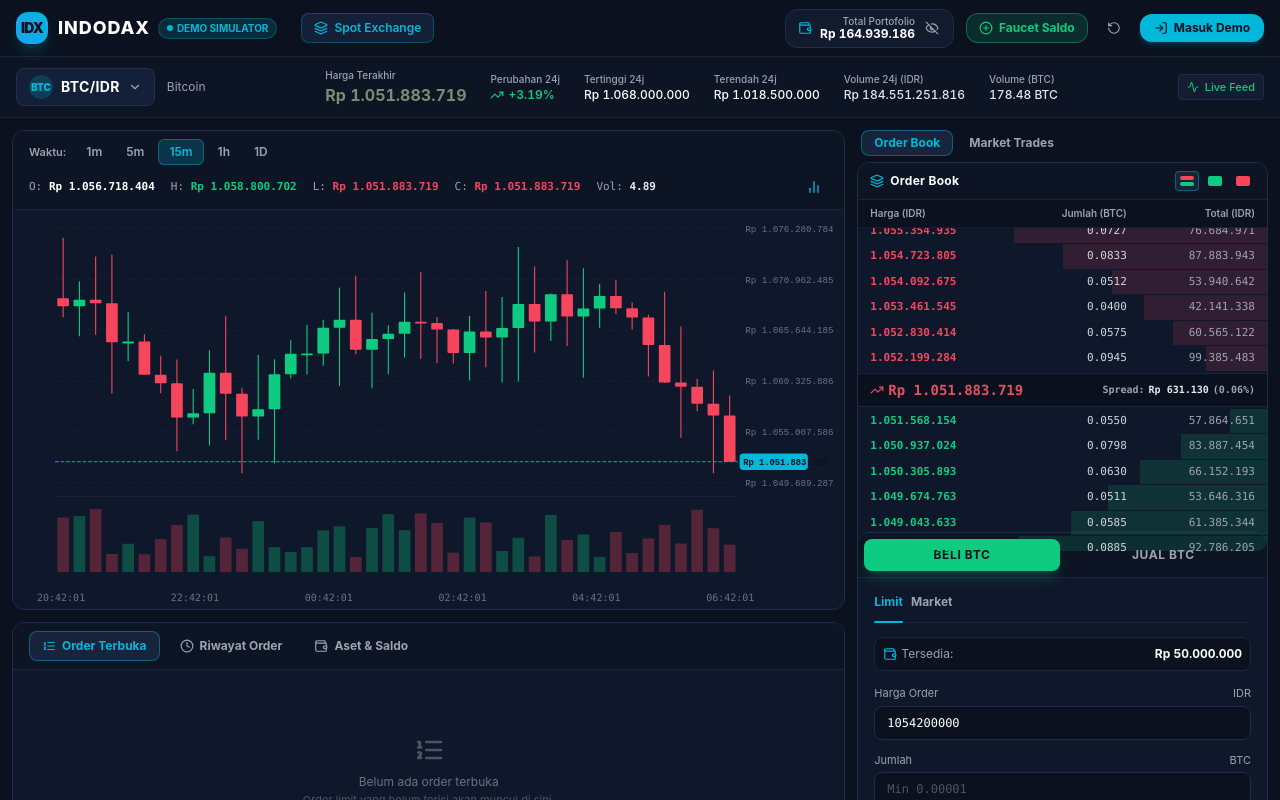
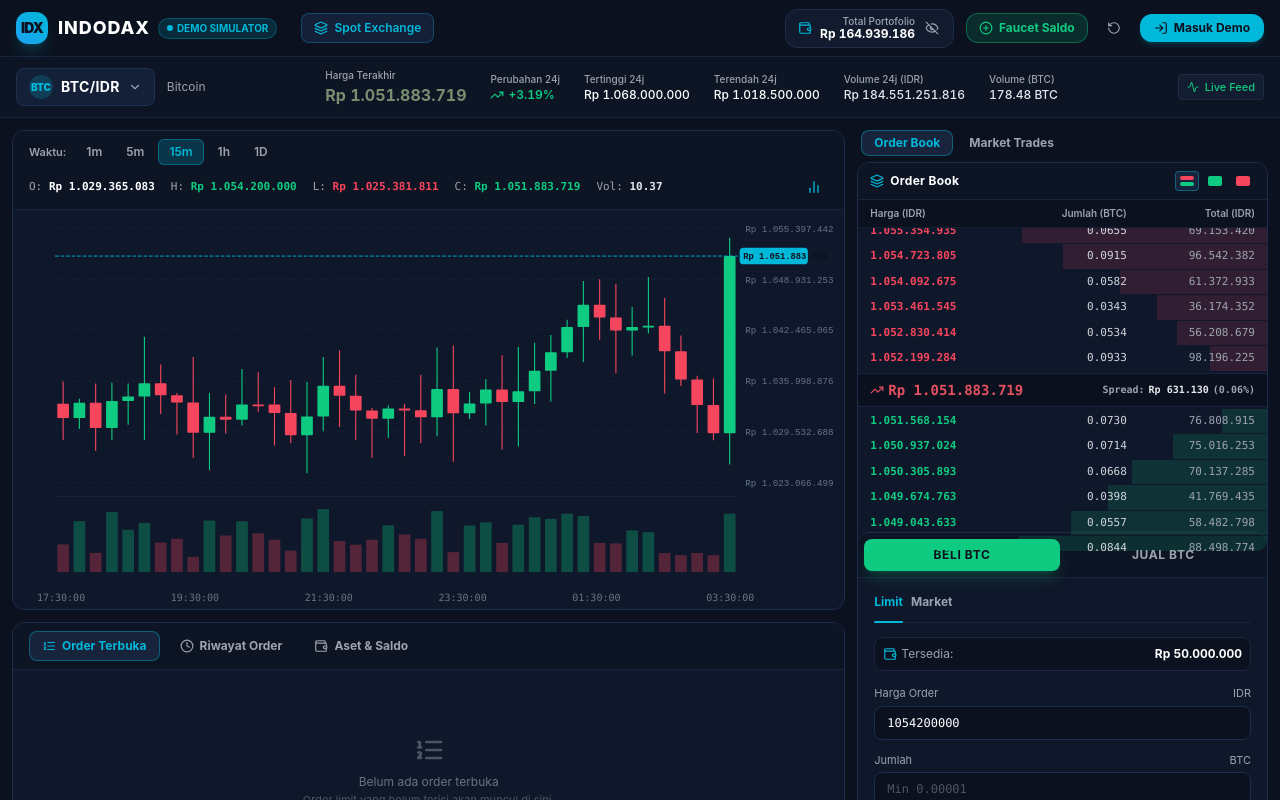
Before and after one commit to restufff/test-technical-trade, a Next.js app: page / in a window 1280 px wide. Shown: the top 800 px of the page. Built offline with nearby package versions, Linux system fonts and the light colour scheme.

Commit message:
fix: resolve react hydration mismatch by ensuring deterministic SSR and client mount synchronization

```diff
--- a/src/app/layout.tsx
+++ b/src/app/layout.tsx
@@ -12,8 +12,11 @@
   children: React.ReactNode;
 }) {
   return (
-    <html lang="id" className="dark">
-      <body className="bg-background text-gray-100 min-h-screen antialiased selection:bg-indodax-cyan selection:text-black">
+    <html lang="id" className="dark" suppressHydrationWarning>
+      <body
+        className="bg-background text-gray-100 min-h-screen antialiased selection:bg-indodax-cyan selection:text-black"
+        suppressHydrationWarning
+      >
         {children}
       </body>
     </html>
--- a/src/app/page.tsx
+++ b/src/app/page.tsx
@@ -1,6 +1,6 @@
 'use client';
 
-import React, { useState } from 'react';
+import React, { useState, useEffect } from 'react';
 import { AuthProvider } from '@/context/AuthContext';
 import { MarketProvider } from '@/context/MarketContext';
 import { TradingProvider } from '@/context/TradingContext';
@@ -23,6 +23,11 @@
   const [selectedPrice, setSelectedPrice] = useState<number | null>(null);
   const [selectedAmount, setSelectedAmount] = useState<number | null>(null);
   const [rightPanelTab, setRightPanelTab] = useState<'orderbook' | 'trades'>('orderbook');
+  const [isMounted, setIsMounted] = useState(false);
+
+  useEffect(() => {
+    setIsMounted(true);
+  }, []);
 
   const handleSelectPrice = (price: number) => {
     setSelectedPrice(price);
@@ -31,6 +36,24 @@
   const handleSelectAmount = (amount: number) => {
     setSelectedAmount(amount);
   };
+
+  if (!isMounted) {
+    return (
+      <div className="min-h-screen flex flex-col bg-[#0b111e] text-gray-100">
+        <Navbar />
+        <MarketTickerBar />
+        <div className="flex-grow flex items-center justify-center min-h-[400px]">
+          <div className="flex flex-col items-center gap-3">
+            <div className="w-10 h-10 border-4 border-indodax-cyan border-t-transparent rounded-full animate-spin" />
+            <span className="text-xs text-gray-400 font-semibold tracking-wide">
+              Memuat Indodax Trading Platform...
+            </span>
+          </div>
+        </div>
+        <Footer />
+      </div>
+    );
+  }
 
   return (
     <div className="min-h-screen flex flex-col bg-[#0b111e] text-gray-100">
@@ -55,7 +78,7 @@
 
         {/* Right Section (Order Book / Trades + Trading Form) - spans 4 cols on desktop */}
         <section className="lg:col-span-4 flex flex-col gap-2 sm:gap-3">
-          {/* Tab Switcher for Orderbook vs Market Trades on smaller heights */}
+          {/* Tab Switcher for Orderbook vs Market Trades */}
           <div className="h-[390px] flex flex-col">
             <div className="flex items-center space-x-1 mb-1.5 px-1">
               <button
--- a/src/components/chart/TradingChart.tsx
+++ b/src/components/chart/TradingChart.tsx
@@ -355,7 +355,7 @@
           {candles
             .filter((_, i) => i % Math.max(1, Math.floor(candles.length / 5)) === 0)
             .map((c, i) => (
-              <span key={i}>{formatTime(c.time)}</span>
+              <span key={i} suppressHydrationWarning>{formatTime(c.time)}</span>
             ))}
         </div>
       </div>
--- a/src/components/chart/chartUtils.ts
+++ b/src/components/chart/chartUtils.ts
@@ -10,36 +10,47 @@
   '1D': 24 * 60 * 60 * 1000,
 };
 
+function pseudoRandom(seed: number): number {
+  const x = Math.sin(seed * 9.1234) * 54321.9876;
+  return x - Math.floor(x);
+}
+
 /**
- * Generate synthetic historical candles for visualization
+ * Generate synthetic historical candles for visualization (deterministic for SSR)
  */
 export function generateHistoricalCandles(
   basePrice: number,
   timeframe: Timeframe = '15m',
-  count: number = 40
+  count: number = 40,
+  fixedTime?: number
 ): CandlestickData[] {
   const candles: CandlestickData[] = [];
   const interval = TIMEFRAME_MS[timeframe];
-  const now = Date.now();
+  // Round to interval boundary so client and server produce identical timestamps
+  const now = fixedTime || Math.floor((1760500000000) / interval) * interval;
 
-  let currentPrice = basePrice * (1 - 0.02 + Math.random() * 0.04);
+  let currentPrice = basePrice * 0.98;
 
   for (let i = count - 1; i >= 0; i--) {
     const time = now - i * interval;
     const volatility = 0.004; // 0.4% per candle
     const open = currentPrice;
 
-    const change = (Math.random() - 0.49) * 2 * volatility * open;
+    const rand1 = pseudoRandom(i + 1);
+    const rand2 = pseudoRandom(i + 101);
+    const rand3 = pseudoRandom(i + 201);
+
+    const change = (rand1 - 0.49) * 2 * volatility * open;
     const close = Math.max(1, Math.round(open + change));
 
-    const wickHigh = Math.random() * volatility * open * 1.5;
-    const wickLow = Math.random() * volatility * open * 1.5;
+    const wickHigh = rand2 * volatility * open * 1.5;
+    const wickLow = rand3 * volatility * open * 1.5;
 
     const high = Math.round(Math.max(open, close) + wickHigh);
     const low = Math.max(1, Math.round(Math.min(open, close) - wickLow));
 
     const baseVol = basePrice > 1000000 ? 5 : 5000;
-    const volume = Number((baseVol * (0.5 + Math.random() * 1.8)).toFixed(2));
+    const volume = Number((baseVol * (0.5 + rand1 * 1.8)).toFixed(2));
 
     candles.push({
       time,
--- a/src/components/orderbook/MarketTrades.tsx
+++ b/src/components/orderbook/MarketTrades.tsx
@@ -41,7 +41,7 @@
               <span className="text-right text-gray-300">
                 {formatCrypto(trade.amount, currentPair.amountDecimals > 4 ? 4 : currentPair.amountDecimals)}
               </span>
-              <span className="text-right text-gray-400">
+              <span suppressHydrationWarning className="text-right text-gray-400">
                 {formatTime(trade.timestamp)}
               </span>
             </div>
--- a/src/components/orders/OrdersTable.tsx
+++ b/src/components/orders/OrdersTable.tsx
@@ -7,7 +7,7 @@
 import { ListOrdered, Clock, Wallet, Trash2, CheckCircle2, XCircle } from 'lucide-react';
 
 export default function OrdersTable() {
-  const { openOrders, orderHistory, cancelOrder, balances, setIsDepositModalOpen } = useTrading();
+  const { openOrders, orderHistory, cancelOrder, balances } = useTrading();
   const { pairs } = useMarket();
   const [activeTab, setActiveTab] = useState<'open' | 'history' | 'assets'>('open');
 
@@ -92,7 +92,9 @@
                     const pair = pairs.find((p) => p.id === order.pairId);
                     return (
                       <tr key={order.id} className="hover:bg-[#121c30] transition-colors">
-                        <td className="py-2.5 px-4 text-gray-400">{formatTime(order.createdAt, true)}</td>
+                        <td suppressHydrationWarning className="py-2.5 px-4 text-gray-400">
+                          {formatTime(order.createdAt, true)}
+                        </td>
                         <td className="py-2.5 px-4 font-bold text-white">{pair?.symbol || order.pairId}</td>
                         <td className="py-2.5 px-4 text-gray-300">{order.type}</td>
                         <td className="py-2.5 px-4">
@@ -161,7 +163,9 @@
 
                     return (
                       <tr key={order.id} className="hover:bg-[#121c30] transition-colors">
-                        <td className="py-2.5 px-4 text-gray-400">{formatTime(order.createdAt, true)}</td>
+                        <td suppressHydrationWarning className="py-2.5 px-4 text-gray-400">
+                          {formatTime(order.createdAt, true)}
+                        </td>
                         <td className="py-2.5 px-4 font-bold text-white">{pair?.symbol || order.pairId}</td>
                         <td className="py-2.5 px-4 text-gray-300">{order.type}</td>
                         <td className="py-2.5 px-4">
--- a/src/context/TradingContext.tsx
+++ b/src/context/TradingContext.tsx
@@ -37,68 +37,59 @@
   const { pairs, currentPair } = useMarket();
   const { user, setIsLoginModalOpen } = useAuth();
 
-  const [balances, setBalances] = useState<WalletBalances>(() => {
-    if (typeof window !== 'undefined') {
-      try {
-        const saved = localStorage.getItem(BALANCES_KEY);
-        if (saved) return JSON.parse(saved);
-      } catch {
-        // fallback
-      }
+  // Consistent initial state for SSR
+  const [balances, setBalances] = useState<WalletBalances>(() =>
+    JSON.parse(JSON.stringify(DEFAULT_USER_BALANCES))
+  );
+  const [openOrders, setOpenOrders] = useState<Order[]>([]);
+  const [orderHistory, setOrderHistory] = useState<Order[]>([]);
+  const [isDepositModalOpen, setIsDepositModalOpen] = useState(false);
+  const [isHydrated, setIsHydrated] = useState(false);
+
+  // Hydrate from localStorage on client mount only
+  useEffect(() => {
+    try {
+      const savedBal = localStorage.getItem(BALANCES_KEY);
+      if (savedBal) setBalances(JSON.parse(savedBal));
+
+      const savedOrders = localStorage.getItem(OPEN_ORDERS_KEY);
+      if (savedOrders) setOpenOrders(JSON.parse(savedOrders));
+
+      const savedHistory = localStorage.getItem(ORDER_HISTORY_KEY);
+      if (savedHistory) setOrderHistory(JSON.parse(savedHistory));
+    } catch {
+      // ignore
     }
-    return JSON.parse(JSON.stringify(DEFAULT_USER_BALANCES));
-  });
+    setIsHydrated(true);
+  }, []);
 
-  const [openOrders, setOpenOrders] = useState<Order[]>(() => {
-    if (typeof window !== 'undefined') {
-      try {
-        const saved = localStorage.getItem(OPEN_ORDERS_KEY);
-        if (saved) return JSON.parse(saved);
-      } catch {
-        // fallback
-      }
-    }
-    return [];
-  });
-
-  const [orderHistory, setOrderHistory] = useState<Order[]>(() => {
-    if (typeof window !== 'undefined') {
-      try {
-        const saved = localStorage.getItem(ORDER_HISTORY_KEY);
-        if (saved) return JSON.parse(saved);
-      } catch {
-        // fallback
-      }
-    }
-    return [];
-  });
-
-  const [isDepositModalOpen, setIsDepositModalOpen] = useState(false);
-
-  // Sync to localStorage
+  // Sync to localStorage after hydration
   useEffect(() => {
+    if (!isHydrated) return;
     try {
       localStorage.setItem(BALANCES_KEY, JSON.stringify(balances));
     } catch {
       // ignore
     }
-  }, [balances]);
+  }, [balances, isHydrated]);
 
   useEffect(() => {
+    if (!isHydrated) return;
     try {
       localStorage.setItem(OPEN_ORDERS_KEY, JSON.stringify(openOrders));
     } catch {
       // ignore
     }
-  }, [openOrders]);
+  }, [openOrders, isHydrated]);
 
   useEffect(() => {
+    if (!isHydrated) return;
     try {
       localStorage.setItem(ORDER_HISTORY_KEY, JSON.stringify(orderHistory));
     } catch {
       // ignore
     }
-  }, [orderHistory]);
+  }, [orderHistory, isHydrated]);
 
   // Compute Total Portfolio in IDR
   const totalPortfolioIDR = React.useMemo(() => {
@@ -133,10 +124,8 @@
 
       let isTriggered = false;
       if (order.side === 'BUY' && pair.lastPrice <= order.price) {
-        // Limit BUY condition met!
         isTriggered = true;
       } else if (order.side === 'SELL' && pair.lastPrice >= order.price) {
-        // Limit SELL condition met!
         isTriggered = true;
       }
 
@@ -149,9 +138,7 @@
         };
         filledOrders.push(filled);
 
-        // Update balances for filled limit order
         if (order.side === 'BUY') {
-          // Unlock IDR that was committed, credit crypto
           const lockedAmount = order.total + order.fee;
           if (updatedBalances.IDR) {
             updatedBalances.IDR.locked = Math.max(0, updatedBalances.IDR.locked - lockedAmount);
@@ -161,7 +148,6 @@
           }
           updatedBalances[pair.baseAsset].available += order.amount;
         } else {
-          // Unlock Crypto that was committed, credit IDR
           if (updatedBalances[pair.baseAsset]) {
             updatedBalances[pair.baseAsset].locked = Math.max(
               0,
@@ -245,7 +231,6 @@
       const orderId = `ord_${Date.now()}_${Math.random().toString(36).substring(2, 6)}`;
 
       if (type === 'MARKET') {
-        // Execute immediately
         if (side === 'BUY') {
           updatedBalances.IDR.available -= total + fee;
           updatedBalances[pair.baseAsset].available += amount;
@@ -277,7 +262,6 @@
           order: newOrder,
         };
       } else {
-        // LIMIT Order -> lock funds
         if (side === 'BUY') {
           const lockIDR = total + fee;
           updatedBalances.IDR.available -= lockIDR;
@@ -325,7 +309,6 @@
       const pair = pairs.find((p) => p.id === order.pairId) || currentPair;
       const updatedBalances = { ...balances };
 
-      // Refund locked funds
       if (order.side === 'BUY') {
         const lockedIDR = order.total + order.fee;
         if (updatedBalances.IDR) {
--- a/src/utils/marketGenerator.ts
+++ b/src/utils/marketGenerator.ts
@@ -1,14 +1,21 @@
 import { TradingPair, OrderBook, OrderBookEntry, MarketTrade } from '../types/trading';
 
 /**
- * Generate initial realistic order book bids & asks
+ * Deterministic pseudo-random number generator for SSR-safe initial render
+ */
+function pseudoRandom(seed: number): number {
+  const x = Math.sin(seed * 12.9898) * 43758.5453;
+  return x - Math.floor(x);
+}
+
+/**
+ * Generate initial realistic order book bids & asks (deterministic for SSR)
  */
 export function generateInitialOrderBook(pair: TradingPair, depthCount: number = 10): OrderBook {
   const bids: OrderBookEntry[] = [];
   const asks: OrderBookEntry[] = [];
 
   const basePrice = pair.lastPrice;
-  // Step size proportional to price
   const stepPercent = 0.0006; // 0.06% step
 
   let cumulativeBidTotal = 0;
@@ -16,11 +23,11 @@
 
   // Generate Bids (Buy orders, descending price)
   for (let i = 0; i < depthCount; i++) {
-    const spreadOffset = 0.0003; // initial minimum gap
+    const spreadOffset = 0.0003;
     const price = Math.round(basePrice * (1 - spreadOffset - i * stepPercent));
-    // Amount variation
     const baseMultiplier = pair.priceDecimals === 0 && basePrice > 1000000 ? 0.05 : 50;
-    const amount = Number((baseMultiplier * (1 + Math.sin(i * 1.5) * 0.4 + Math.random() * 0.5)).toFixed(pair.amountDecimals));
+    const randFactor = pseudoRandom(i + 1);
+    const amount = Number((baseMultiplier * (1 + Math.sin(i * 1.5) * 0.4 + randFactor * 0.5)).toFixed(pair.amountDecimals));
     const total = Math.round(price * amount);
     cumulativeBidTotal += total;
 
@@ -37,7 +44,8 @@
     const spreadOffset = 0.0003;
     const price = Math.round(basePrice * (1 + spreadOffset + i * stepPercent));
     const baseMultiplier = pair.priceDecimals === 0 && basePrice > 1000000 ? 0.05 : 50;
-    const amount = Number((baseMultiplier * (1 + Math.cos(i * 1.5) * 0.4 + Math.random() * 0.5)).toFixed(pair.amountDecimals));
+    const randFactor = pseudoRandom(i + 101);
+    const amount = Number((baseMultiplier * (1 + Math.cos(i * 1.5) * 0.4 + randFactor * 0.5)).toFixed(pair.amountDecimals));
     const total = Math.round(price * amount);
     cumulativeAskTotal += total;
 
@@ -76,24 +84,26 @@
 }
 
 /**
- * Generate historical/initial trades stream
+ * Generate historical/initial trades stream (deterministic for SSR)
  */
-export function generateInitialTrades(pair: TradingPair, count: number = 20): MarketTrade[] {
+export function generateInitialTrades(pair: TradingPair, count: number = 20, fixedBaseTime?: number): MarketTrade[] {
   const trades: MarketTrade[] = [];
-  const now = Date.now();
+  // Use a fixed timestamp or rounded interval for initial render to avoid SSR mismatch
+  const now = fixedBaseTime || 1760500000000;
   let currentPrice = pair.lastPrice;
 
   for (let i = 0; i < count; i++) {
-    const side = Math.random() > 0.48 ? 'BUY' : 'SELL';
-    const delta = (Math.random() - 0.5) * 0.001 * currentPrice;
+    const rand = pseudoRandom(i + 50);
+    const side = rand > 0.48 ? 'BUY' : 'SELL';
+    const delta = (rand - 0.5) * 0.001 * currentPrice;
     currentPrice = Math.round(currentPrice + delta);
 
     const baseAmount = pair.priceDecimals === 0 && pair.lastPrice > 1000000 ? 0.02 : 25;
-    const amount = Number((baseAmount * (0.2 + Math.random() * 1.8)).toFixed(pair.amountDecimals));
+    const amount = Number((baseAmount * (0.2 + pseudoRandom(i + 200) * 1.8)).toFixed(pair.amountDecimals));
     const total = Math.round(currentPrice * amount);
 
     trades.push({
-      id: `trade_${now - i * 4000}_${i}`,
+      id: `trade_init_${i}`,
       price: currentPrice,
       amount,
       total,
@@ -106,7 +116,7 @@
 }
 
 /**
- * Simulate live tick fluctuation
+ * Simulate live tick fluctuation (Client-side only)
  */
 export function simulatePriceTick(
   pair: TradingPair,
@@ -144,7 +154,6 @@
   const volume24h = pair.volume24h + tradeTotal;
   const baseVolume24h = Number((pair.baseVolume24h + tradeAmount).toFixed(pair.amountDecimals));
 
-  // Update % change roughly
   const estimatedOpen = pair.lastPrice / (1 + pair.priceChange24h / 100);
   const updatedChange = Number((((newPrice - estimatedOpen) / estimatedOpen) * 100).toFixed(2));
 
```
Also changed, not shown: .superpowers/sdd/2026-10-15-indodax-trading-simulator/progress.md.
